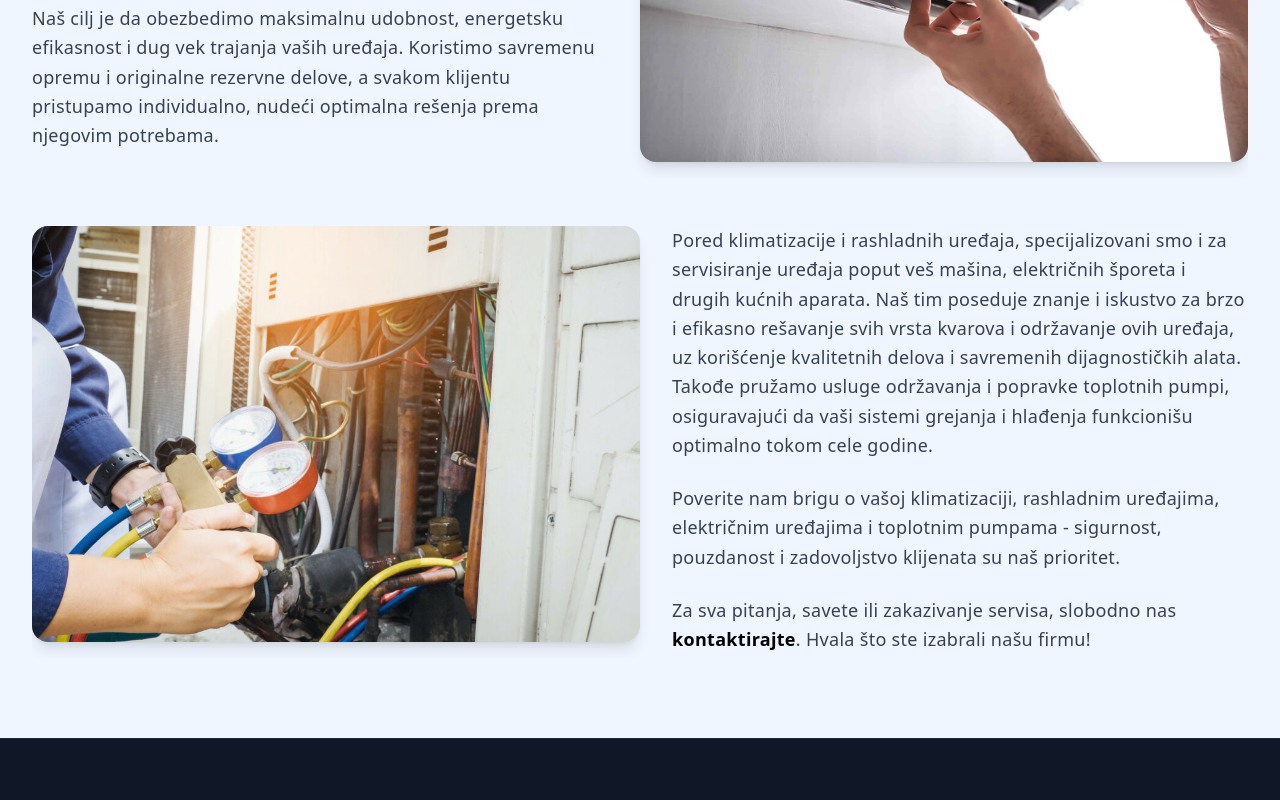
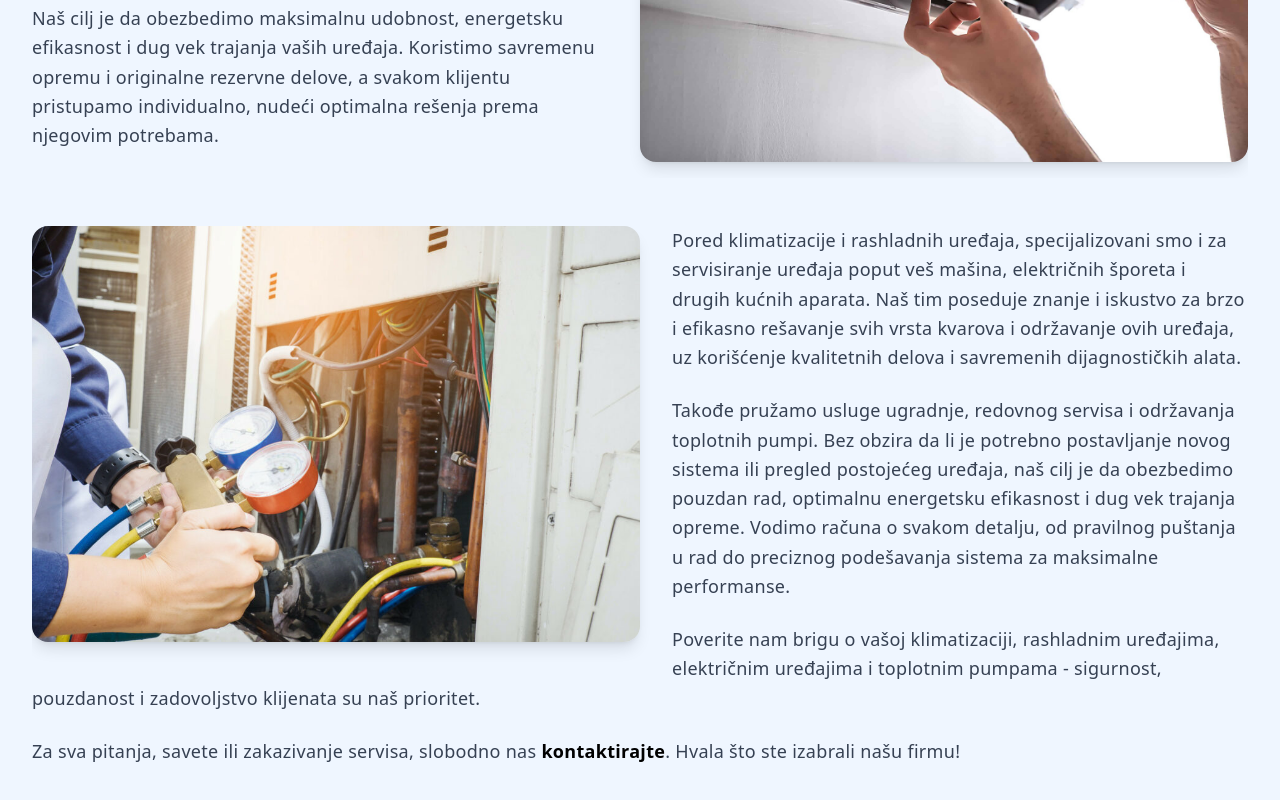
Before and after one commit to RaptorFF/next.js-frigo-mark-project, a Next.js app: page /about in a window 1280 px wide. Shown: the part 462-1262 px from the top of the page. Built offline with nearby package versions, Linux system fonts and the light colour scheme.

Commit message:
Updating About page

```diff
--- a/app/about/page.js
+++ b/app/about/page.js
@@ -55,9 +55,14 @@ export default function AboutPage() {
             kućnih aparata. Naš tim poseduje znanje i iskustvo za brzo i
             efikasno rešavanje svih vrsta kvarova i održavanje ovih uređaja, uz
             korišćenje kvalitetnih delova i savremenih dijagnostičkih alata.
-            Takođe pružamo usluge održavanja i popravke toplotnih pumpi,
-            osiguravajući da vaši sistemi grejanja i hlađenja funkcionišu
-            optimalno tokom cele godine.
+          </p>
+          <p className="text-lg text-gray-700 mb-6 leading-relaxed">
+            Takođe pružamo usluge ugradnje, redovnog servisa i održavanja
+            toplotnih pumpi. Bez obzira da li je potrebno postavljanje novog
+            sistema ili pregled postojećeg uređaja, naš cilj je da obezbedimo
+            pouzdan rad, optimalnu energetsku efikasnost i dug vek trajanja
+            opreme. Vodimo računa o svakom detalju, od pravilnog puštanja u rad
+            do preciznog podešavanja sistema za maksimalne performanse.
           </p>
           <p className="text-lg text-gray-700 mb-6 leading-relaxed">
             Poverite nam brigu o vašoj klimatizaciji, rashladnim uređajima,
```
